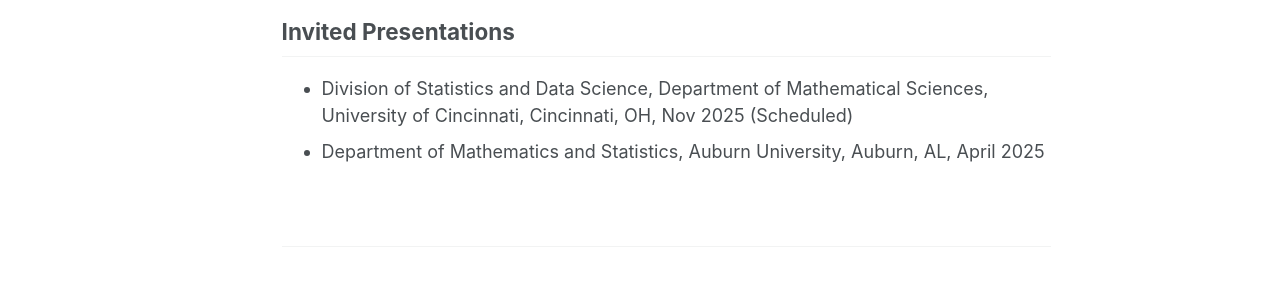
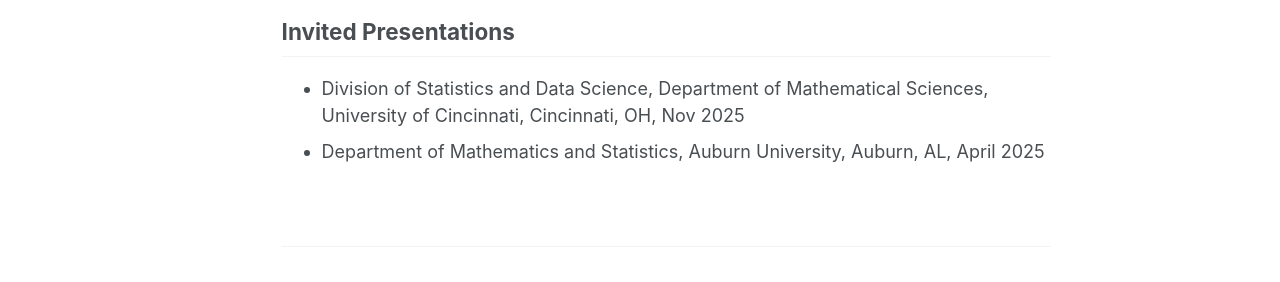
Before and after one commit to JiwonPark41/JiwonPark41.github.io, a Jekyll site: the page built from _pages/talks.md, in a window 1280 px wide and 1378 px high. Shown: the part 676-958 px from the top of the window. Built offline with Jekyll 4.4.1, drawn with Linux system fonts in a browser that asks for light colours; some web fonts are replaced; a script that is not in the unit is left out.

Commit message:
Remove scheduled note from invited presentation

```diff
--- a/_pages/talks.md
+++ b/_pages/talks.md
@@ -16,5 +16,5 @@ pagination: false
 - 35th New England Statistics Symposium, Storrs, CT, May 2022
 
 ## Invited Presentations
-- Division of Statistics and Data Science, Department of Mathematical Sciences, University of Cincinnati, Cincinnati, OH, Nov 2025 (Scheduled)
+- Division of Statistics and Data Science, Department of Mathematical Sciences, University of Cincinnati, Cincinnati, OH, Nov 2025
 - Department of Mathematics and Statistics, Auburn University, Auburn, AL, April 2025
```
